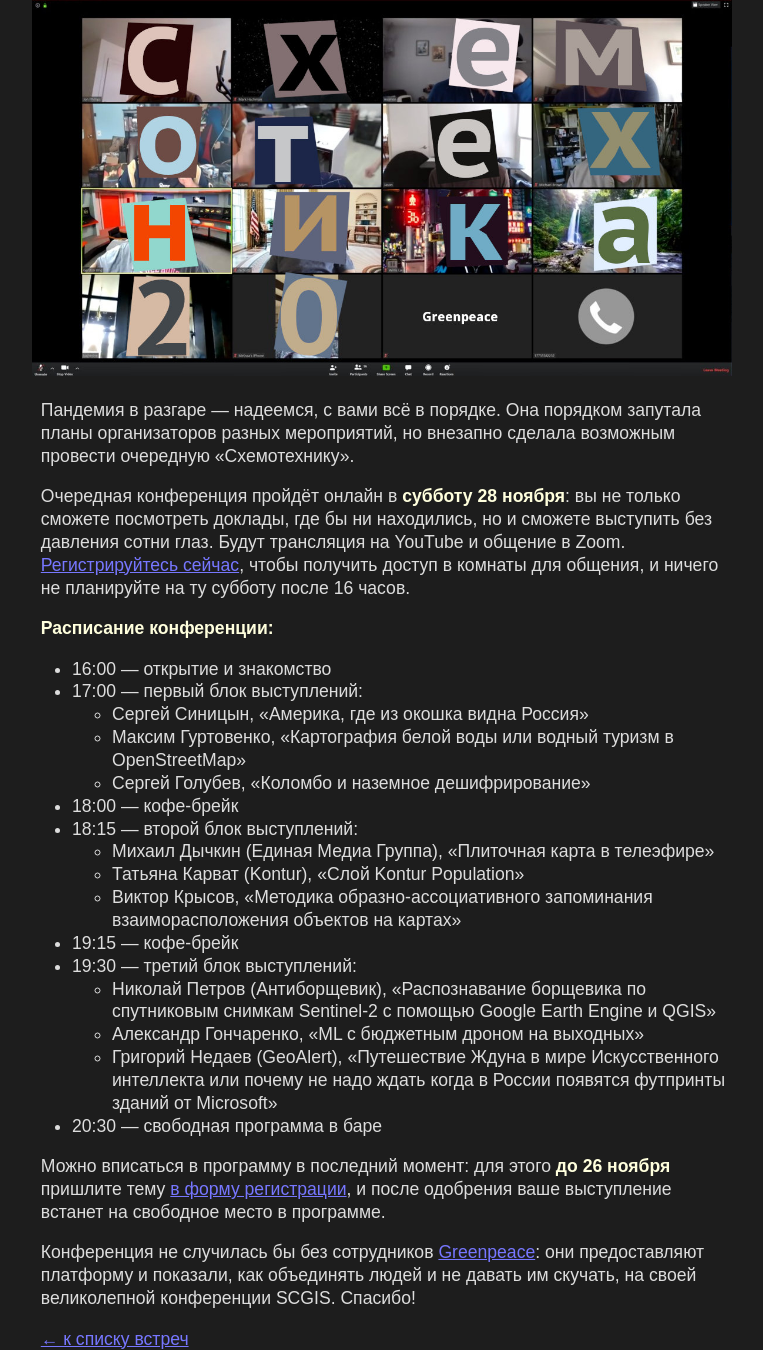
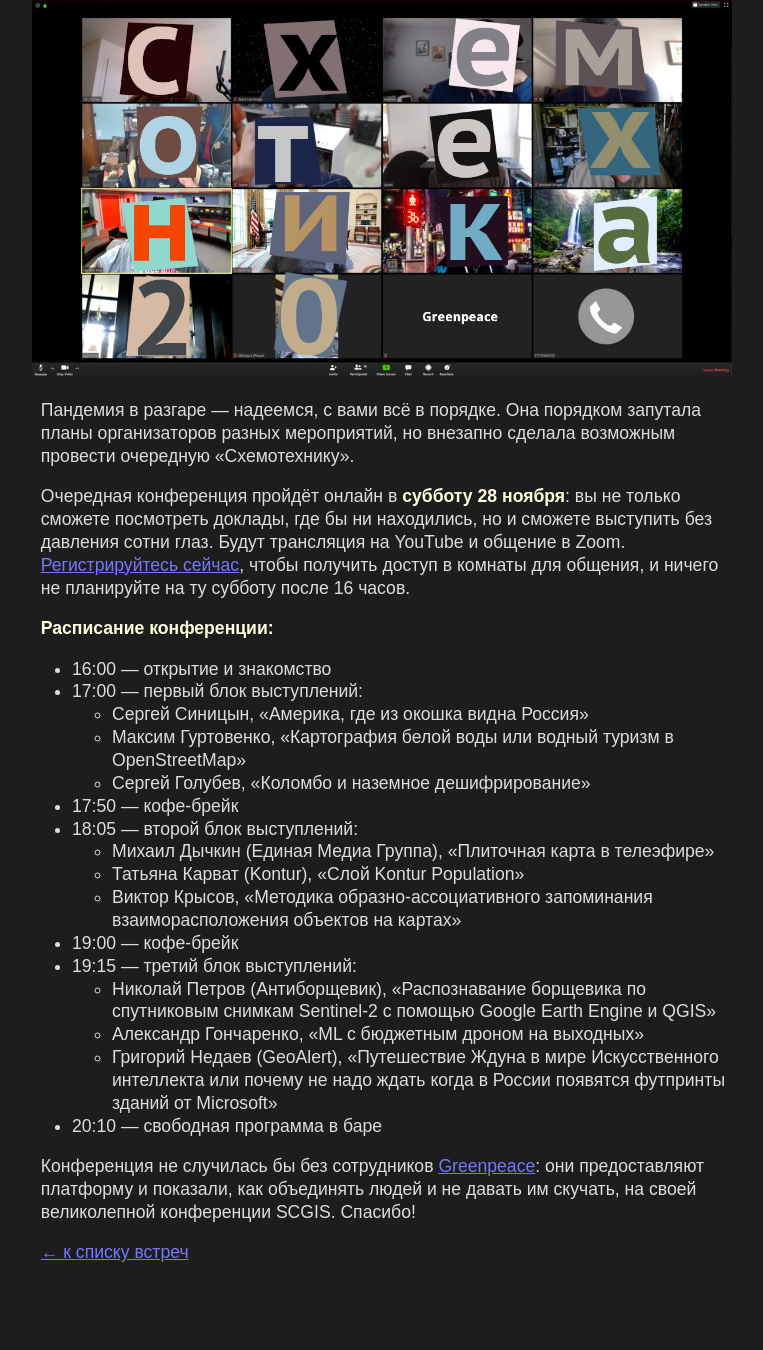
Before and after one commit to Zverik/schemotechnika, a Jekyll site: the page built from _posts/2020-11-15-schemo20.md, in a window 1280 px wide. Shown: the whole page, without its empty margins (258-1021 px from the left). Built offline with Jekyll 4.4.1, drawn with Linux system fonts in a browser that asks for light colours; after the commit the page ends 1264 px from its top, so only the background shows below that.

Commit message:
Update schedule

```diff
--- a/_posts/2020-11-15-schemo20.md
+++ b/_posts/2020-11-15-schemo20.md
@@ -22,22 +22,18 @@ permalink: 20.html
   - Сергей Синицын, «Америка, где из окошка видна Россия»
   - Максим Гуртовенко, «Картография белой воды или водный туризм в OpenStreetMap»
   - Сергей Голубев, «Коломбо и наземное дешифрирование»
-* 18:00 — кофе-брейк
-* 18:15 — второй блок выступлений:
+* 17:50 — кофе-брейк
+* 18:05 — второй блок выступлений:
   - Михаил Дычкин (Единая Медиа Группа), «Плиточная карта в телеэфире»
   - Татьяна Карват (Kontur), «Слой Kontur Population»
   - Виктор Крысов, «Методика образно-ассоциативного запоминания взаиморасположения объектов на картах»
-* 19:15 — кофе-брейк
-* 19:30 — третий блок выступлений:
+* 19:00 — кофе-брейк
+* 19:15 — третий блок выступлений:
   - Николай Петров (Антиборщевик), «Распознавание борщевика по спутниковым снимкам Sentinel-2 с помощью Google Earth Engine и QGIS»
   - Александр Гончаренко, «ML с бюджетным дроном на выходных»
   - Григорий Недаев (GeoAlert), «Путешествие Ждуна в мире Искусственного интеллекта или
     почему не надо ждать когда в России появятся футпринты зданий от Microsoft»
-* 20:30 — свободная программа в баре
-
-Можно вписаться в программу в последний момент: для этого **до 26 ноября** пришлите тему
-[в форму регистрации](https://docs.google.com/forms/d/e/1FAIpQLScUjguI4WmYQzRQyVQjZdB7RQZcs6UrtpiF5B5ZM3iZI5mZ6A/viewform?usp=sf_link),
-и после одобрения ваше выступление встанет на свободное место в программе.
+* 20:10 — свободная программа в баре
 
 Конференция не случилась бы без сотрудников [Greenpeace](https://greenpeace.ru/): они
 предоставляют платформу и показали, как объединять людей и не давать им скучать,
```
